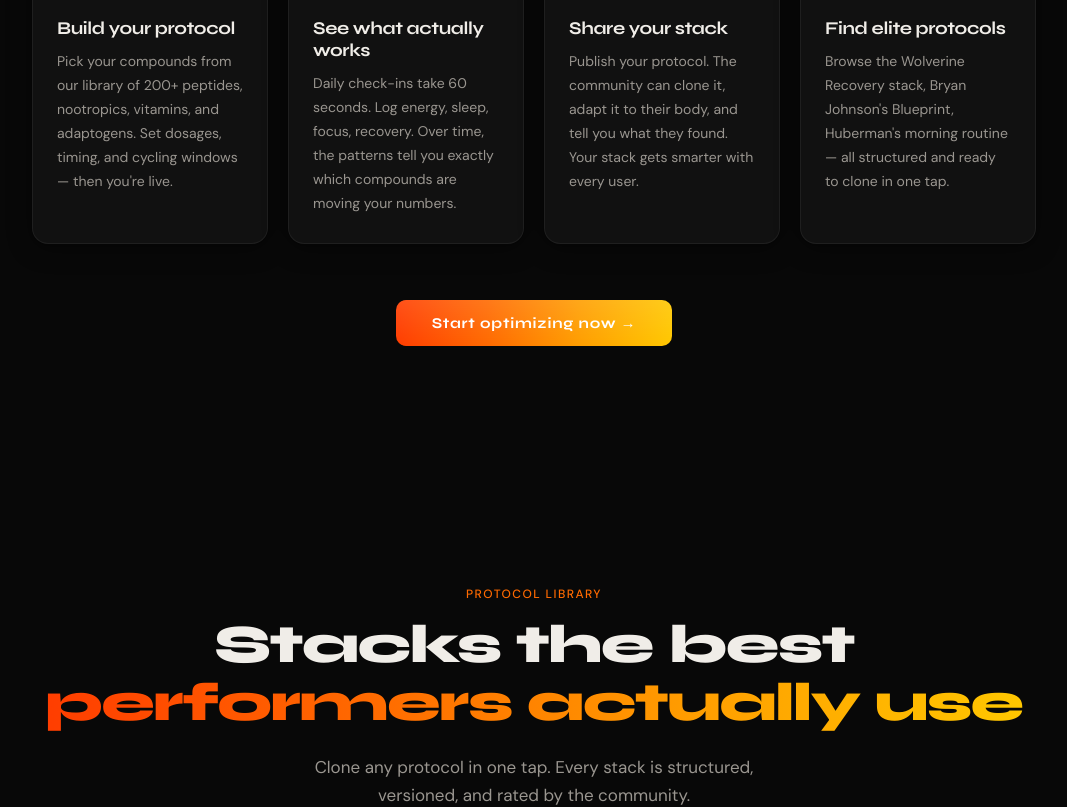
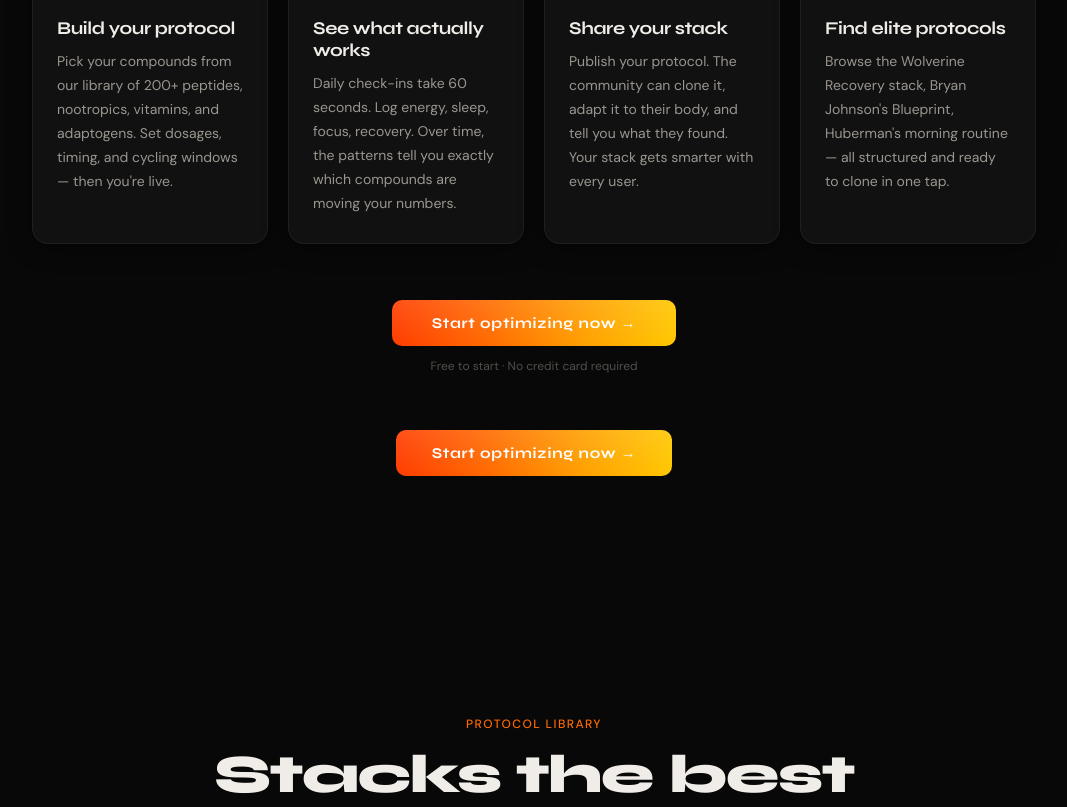
Before and after one commit to devluca999/stackr-landing-page, a Next.js app: page / in a window 1280 px wide. Shown: the part 1340-2147 px from the top of the page, without its empty margins (106-1173 px from the left). Built offline with nearby package versions, Linux system fonts and the light colour scheme.

Commit message:
fix: scroll-padding anchors, CTA every section, compounds nav target, glossary CTA

```diff
--- a/app/globals.css
+++ b/app/globals.css
@@ -154,6 +154,10 @@ input[type="email"]::placeholder { color: var(--text-muted); }
 ::-webkit-scrollbar-track { background: var(--bg); }
 ::-webkit-scrollbar-thumb { background: var(--surface-3); border-radius: 2px; }
 
+/* ── Anchor scroll offset — compensates for 68px fixed nav ── */
+html { scroll-padding-top: 88px; }
+section[id], div[id] { scroll-margin-top: 88px; }
+
 html {
   scroll-padding-top: 88px;
 }
--- a/app/page.tsx
+++ b/app/page.tsx
@@ -32,8 +32,8 @@ export default function Home() {
         <div id="features"><HowItWorks /></div>
         <div id="stacks"><FeaturedStacks /></div>
         <Cycles />
-        <div id="compounds"><TrackingGraphs /></div>
-        <Glossary />
+        <TrackingGraphs />
+        <div id="compounds"><Glossary /></div>
         <MidCTA />
         <div id="pricing"><Pricing /></div>
         <div id="waitlist"><FinalCTA /></div>
--- a/components/sections/Glossary.tsx
+++ b/components/sections/Glossary.tsx
@@ -132,7 +132,16 @@ export default function Glossary() {
         </div>
       )}
 
-      {/* Detail panel — also fully theme-aware */}
+      {/* In-context waitlist CTA when no compound selected */}
+      {!selected && (
+        <div style={{textAlign:"center", marginBottom:24}}>
+          <a href="#waitlist" className="btn-flame" style={{padding:"12px 32px", fontSize:14}}>
+            Build your stack in Stackr →
+          </a>
+        </div>
+      )}
+
+      {/* Detail panel */}
       {selected && (
         <div style={{
           padding:"28px",
--- a/components/sections/HowItWorks.tsx
+++ b/components/sections/HowItWorks.tsx
@@ -28,6 +28,10 @@ export default function HowItWorks() {
           </div>
         ))}
       </div>
+      <div style={{ textAlign:"center", marginTop:56 }}>
+        <a href="#waitlist" className="btn-flame" style={{ padding:"14px 40px", fontSize:15 }}>Start optimizing now →</a>
+        <p style={{ fontFamily:"DM Sans,sans-serif", fontSize:12, color:"var(--text-muted)", marginTop:12 }}>Free to start · No credit card required</p>
+      </div>
       <div style={{textAlign:"center", marginTop:56}}>
         <a href="#waitlist" className="btn-flame" style={{padding:"14px 36px",fontSize:15}}>
           Start optimizing now →
```
